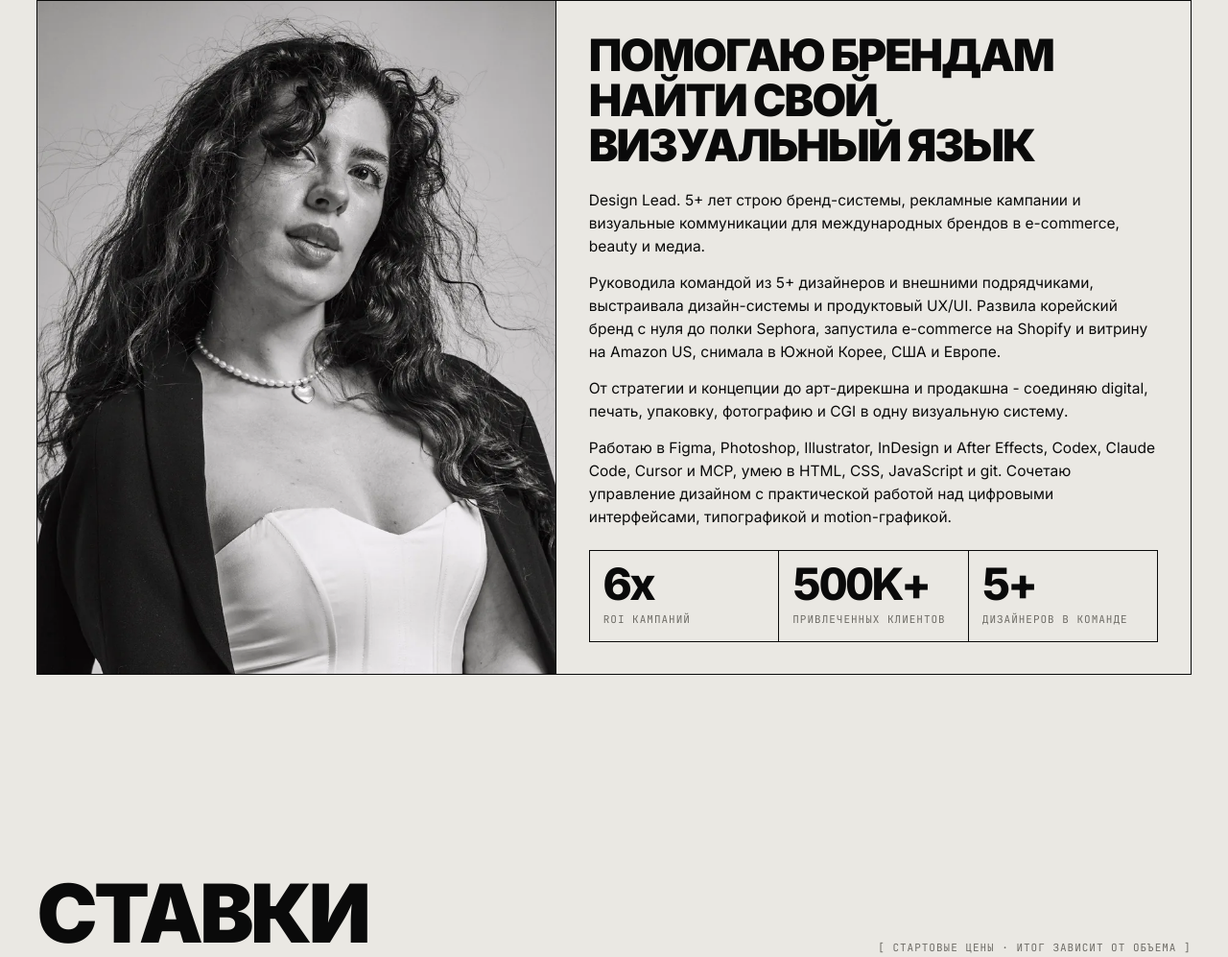
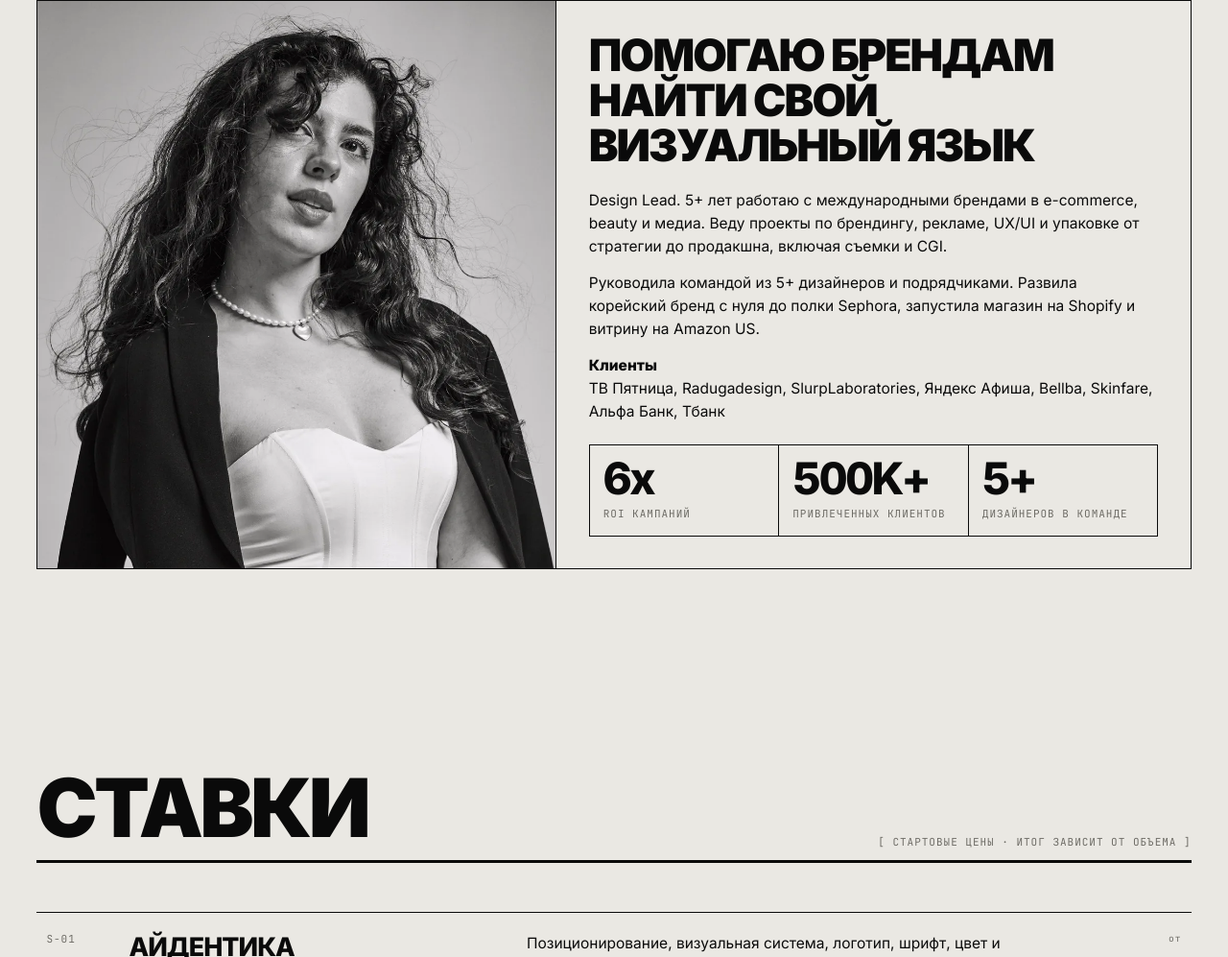
Before and after one commit to sharifovamilena/sharifovamilena.github.io, a plain HTML site: page index.html in a window 1280 px wide. Shown: the part 6548-7545 px from the top of the page at 96% size. Drawn offline with Linux system fonts and the light colour scheme.

Commit message:
Shorten About section and add clients

```diff
--- a/index.html
+++ b/index.html
@@ -431,24 +431,17 @@
 
         <div>
           <p class="copy">
-            Design Lead. 5+ лет строю бренд-системы, рекламные кампании
-            и визуальные коммуникации для международных брендов в e-commerce, beauty и медиа.
+            Design Lead. 5+ лет работаю с международными брендами в e-commerce, beauty и медиа.
+            Веду проекты по брендингу, рекламе, UX/UI и упаковке от стратегии до продакшна,
+            включая съемки и CGI.
           </p>
           <p class="copy">
-            Руководила командой из 5+ дизайнеров и внешними подрядчиками, выстраивала
-            дизайн-системы и продуктовый UX/UI. Развила корейский бренд с нуля до полки
-            Sephora, запустила e-commerce на Shopify и витрину на Amazon US, снимала
-            в Южной Корее, США и Европе.
+            Руководила командой из 5+ дизайнеров и подрядчиками. Развила корейский бренд с нуля
+            до полки Sephora, запустила магазин на Shopify и витрину на Amazon US.
           </p>
           <p class="copy">
-            От стратегии и концепции до арт-дирекшна и продакшна - соединяю digital,
-            печать, упаковку, фотографию и CGI в одну визуальную систему.
-          </p>
-          <p class="copy">
-            Работаю в Figma, Photoshop, Illustrator, InDesign и After Effects, Codex,
-            Claude Code, Cursor и MCP, умею в HTML, CSS, JavaScript и git. Сочетаю
-            управление дизайном с практической работой над цифровыми интерфейсами,
-            типографикой и motion-графикой.
+            <strong>Клиенты</strong><br>
+            ТВ Пятница, Radugadesign, SlurpLaboratories, Яндекс Афиша, Bellba, Skinfare, Альфа Банк, Тбанк
           </p>
         </div>
 
```
